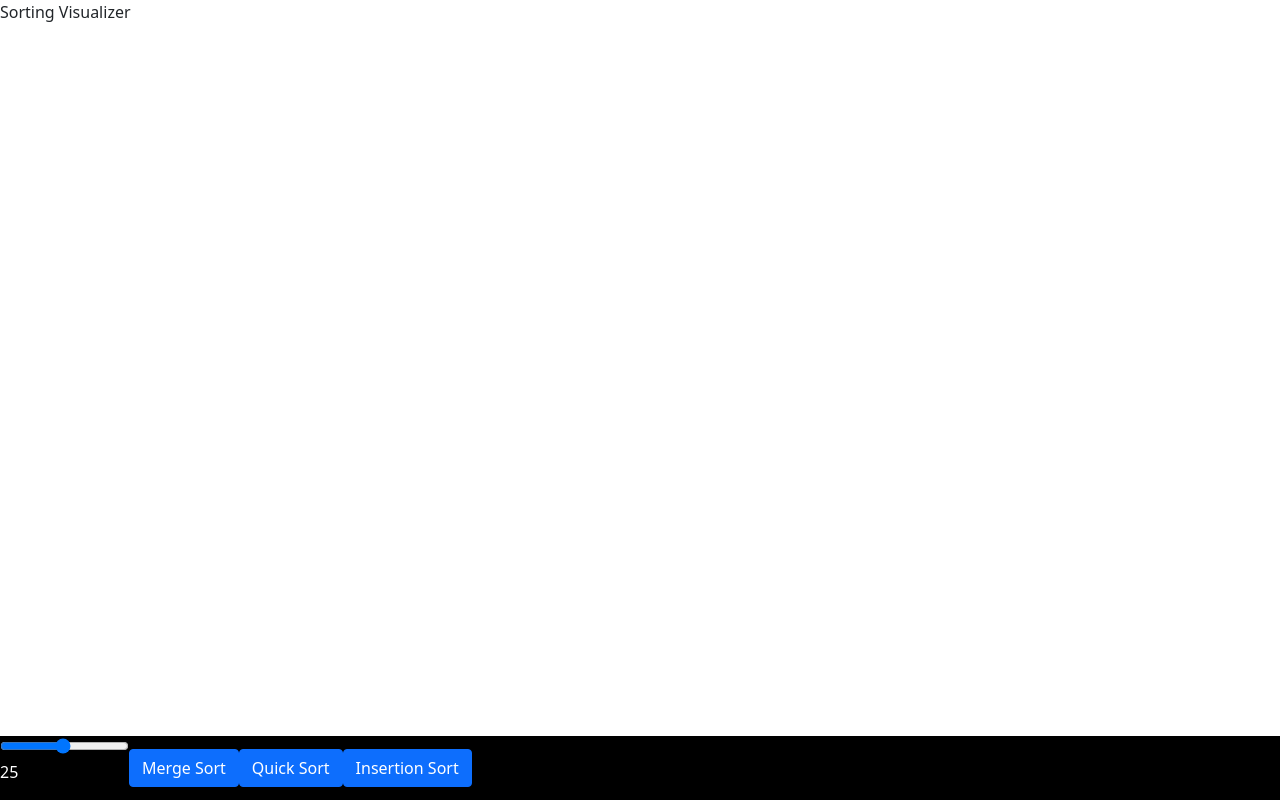
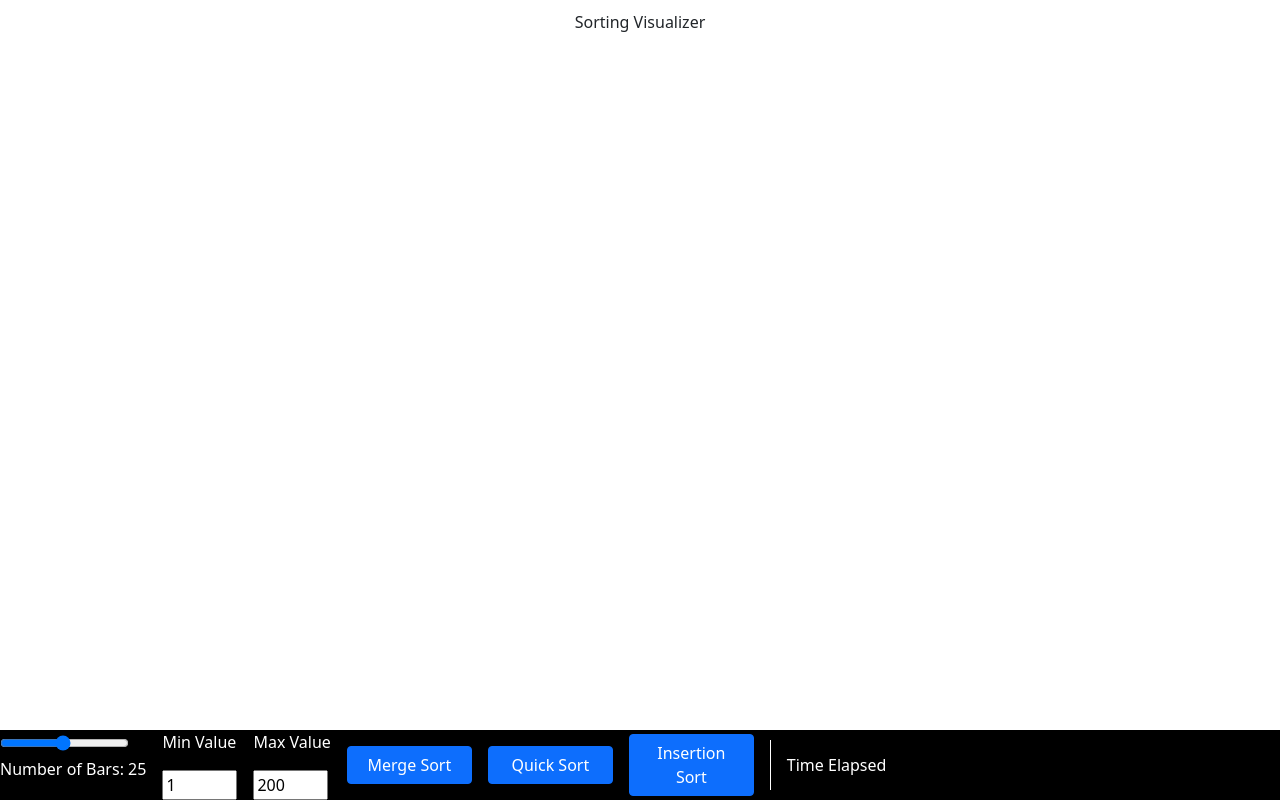
Before and after one commit to senoralikz/sorting-visualizer, a React (Create React App) app: page / in a window 1280 px wide. Built offline with nearby package versions, Linux system fonts and the light colour scheme.

Commit message:
added bar values component

```diff
--- a/src/App.js
+++ b/src/App.js
@@ -3,10 +3,10 @@ import Footer from "./components/Footer";
 
 function App() {
   return (
-    <div>
-      Sorting Visualizer
+    <>
+      <header>Sorting Visualizer</header>
       <Footer />
-    </div>
+    </>
   );
 }
 
--- a/src/components/BarSlider.js
+++ b/src/components/BarSlider.js
@@ -2,7 +2,7 @@ import React from "react";
 import { useState } from "react";
 
 const BarSlider = () => {
-  const [bars, setBars] = useState(25);
+  const [bars, setBars] = useState("25");
 
   const handleChange = (e) => {
     setBars(e.target.value);
@@ -18,7 +18,7 @@ const BarSlider = () => {
         value={bars}
         onChange={handleChange}
       />
-      <p className="bar-range-value">{bars}</p>
+      <p className="footer-text">Number of Bars: {bars}</p>
     </div>
   );
 };
--- /dev/null
+++ b/src/components/BarValues.js
@@ -0,0 +1,45 @@
+import React from "react";
+import { useState } from "react";
+import Stack from "react-bootstrap/Stack";
+
+const BarValues = () => {
+  const [minBarValue, setMinBarValue] = useState(1);
+  const [maxBarValue, setMaxBarValue] = useState(200);
+
+  const handleMinValue = (e) => {
+    setMinBarValue(e.target.value);
+    console.log("min value is", e.target.value);
+  };
+
+  const handleMaxValue = (e) => {
+    setMaxBarValue(e.target.value);
+    console.log("max value is", e.target.value);
+  };
+
+  return (
+    <div>
+      <Stack direction="horizontal" gap={3}>
+        <Stack>
+          <p className="footer-text">Min Value </p>
+          <input
+            type="number"
+            className="bar-value"
+            value={minBarValue}
+            onChange={handleMinValue}
+          />
+        </Stack>
+        <Stack>
+          <p className="footer-text">Max Value </p>
+          <input
+            type="number"
+            className="bar-value"
+            value={maxBarValue}
+            onChange={handleMaxValue}
+          />
+        </Stack>
+      </Stack>
+    </div>
+  );
+};
+
+export default BarValues;
--- a/src/components/Footer.js
+++ b/src/components/Footer.js
@@ -1,6 +1,7 @@
 import React from "react";
 import Stack from "react-bootstrap/Stack";
 import BarSlider from "./BarSlider";
+import BarValues from "./BarValues";
 import MergeSort from "./MergeSort";
 import QuickSort from "./QuickSort";
 import InsertionSort from "./InsertionSort";
@@ -8,11 +9,14 @@ import InsertionSort from "./InsertionSort";
 const Footer = () => {
   return (
     <footer>
-      <Stack direction="horizontal">
+      <Stack direction="horizontal" gap={3}>
         <BarSlider />
+        <BarValues />
         <MergeSort />
         <QuickSort />
         <InsertionSort />
+        <div className="v-divider"></div>
+        <div className="footer-text">Time Elapsed</div>
       </Stack>
     </footer>
   );
--- a/src/components/InsertionSort.js
+++ b/src/components/InsertionSort.js
@@ -6,7 +6,11 @@ const InsertionSort = () => {
     console.log("insertion sort button");
   };
 
-  return <Button onClick={insertionSortButton}>Insertion Sort</Button>;
+  return (
+    <Button className="sort-button" onClick={insertionSortButton}>
+      Insertion Sort
+    </Button>
+  );
 };
 
 export default InsertionSort;
--- a/src/components/MergeSort.js
+++ b/src/components/MergeSort.js
@@ -5,7 +5,11 @@ const MergeSort = () => {
   const mergeSortButton = () => {
     console.log("merge sort button");
   };
-  return <Button onClick={mergeSortButton}>Merge Sort</Button>;
+  return (
+    <Button className="sort-button" onClick={mergeSortButton}>
+      Merge Sort
+    </Button>
+  );
 };
 
 export default MergeSort;
--- a/src/components/QuickSort.js
+++ b/src/components/QuickSort.js
@@ -6,7 +6,11 @@ const QuickSort = () => {
     console.log("quick sort button");
   };
 
-  return <Button onClick={quickSortButton}>Quick Sort</Button>;
+  return (
+    <Button className="sort-button" onClick={quickSortButton}>
+      Quick Sort
+    </Button>
+  );
 };
 
 export default QuickSort;
--- a/src/styles/index.scss
+++ b/src/styles/index.scss
@@ -1,4 +1,10 @@
 @import "~bootstrap/scss/bootstrap";
+
+header {
+  display: flex;
+  justify-content: center;
+  margin: 10px;
+}
 
 footer {
   position: absolute;
@@ -7,6 +13,19 @@ footer {
   background-color: #000;
 }
 
-.bar-range-value {
+.bar-value {
+  width: 75px;
+}
+
+.v-divider {
+  border-left: 1px solid #fff;
+  height: 50px;
+}
+
+.footer-text {
   color: #fff;
 }
+
+.sort-button {
+  width: 125px;
+}
```
